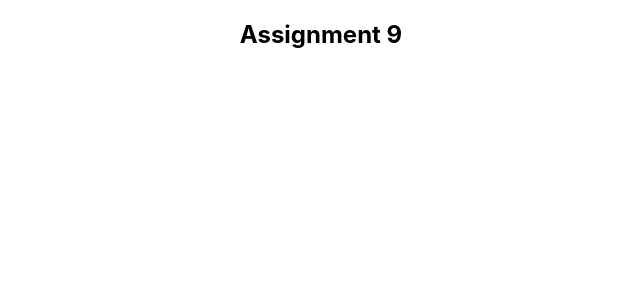
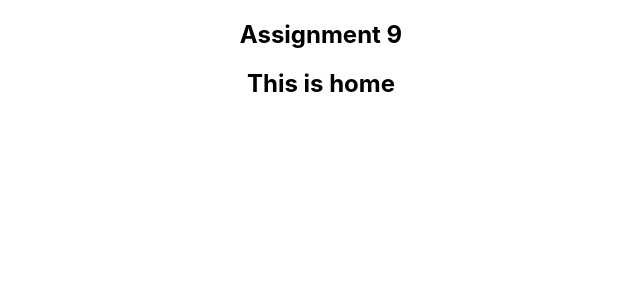
Before and after one commit to Minhaj-murad/Educationa-Websie-Hunting-Dvelopers-, a React (Create React App) app: page / in a window 1280 px wide. Shown: the top 300 px of the page, without its empty margins (319-959 px from the left). Built offline with nearby package versions, Linux system fonts and the light colour scheme.

Commit message:
simple components created

```diff
--- a/src/App.js
+++ b/src/App.js
@@ -1,5 +1,6 @@
 
 import './App.css';
+import Home from './Home/Home';
 
 
 
@@ -10,7 +11,7 @@ function App() {
     <div className="App">
 
                <h2>Assignment 9</h2>
-
+                  <Home></Home>
 
 
     </div>
--- /dev/null
+++ b/src/Home/Home.js
@@ -0,0 +1,11 @@
+import React from 'react';
+
+const Home = () => {
+    return (
+        <div>
+            <h2>This is home</h2>
+        </div>
+    );
+};
+
+export default Home;
```
Also changed, not shown: src/Blog/Blog.js (added, +11 -0 lines), src/Nav/Nav.js (added, +11 -0 lines), src/Statistics/Statistics.js (added, +11 -0 lines), src/Topics/Topics.js (added, +11 -0 lines).
